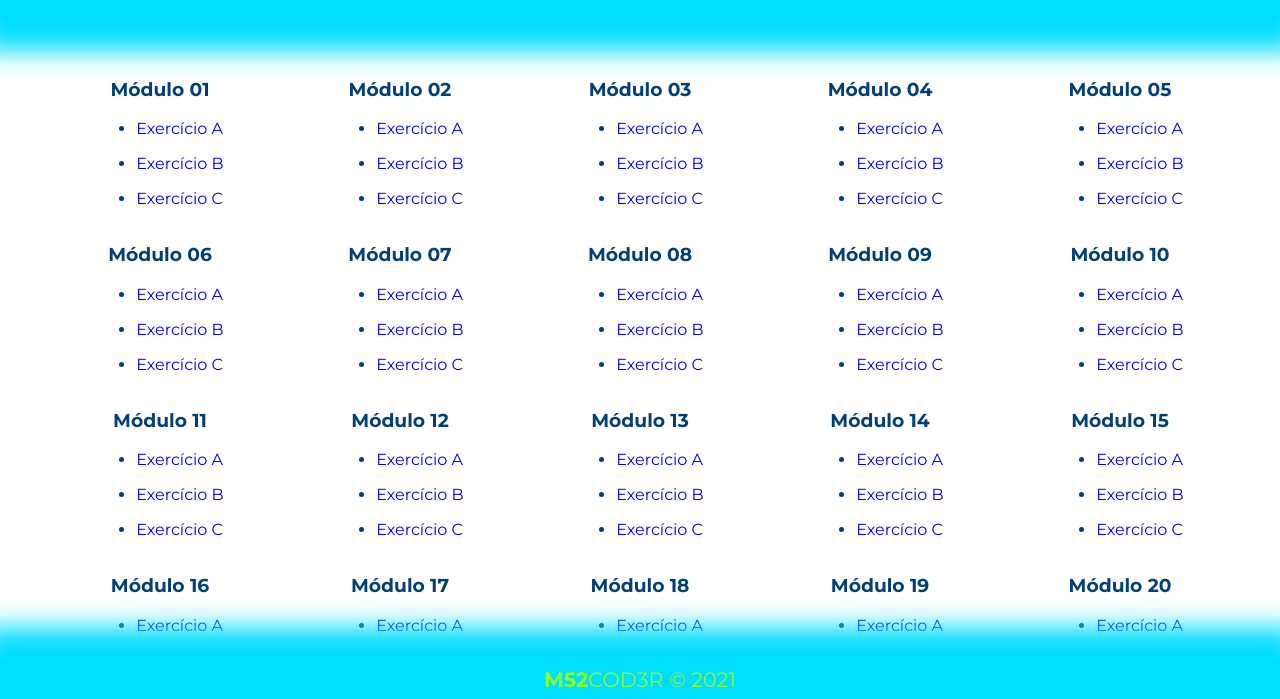
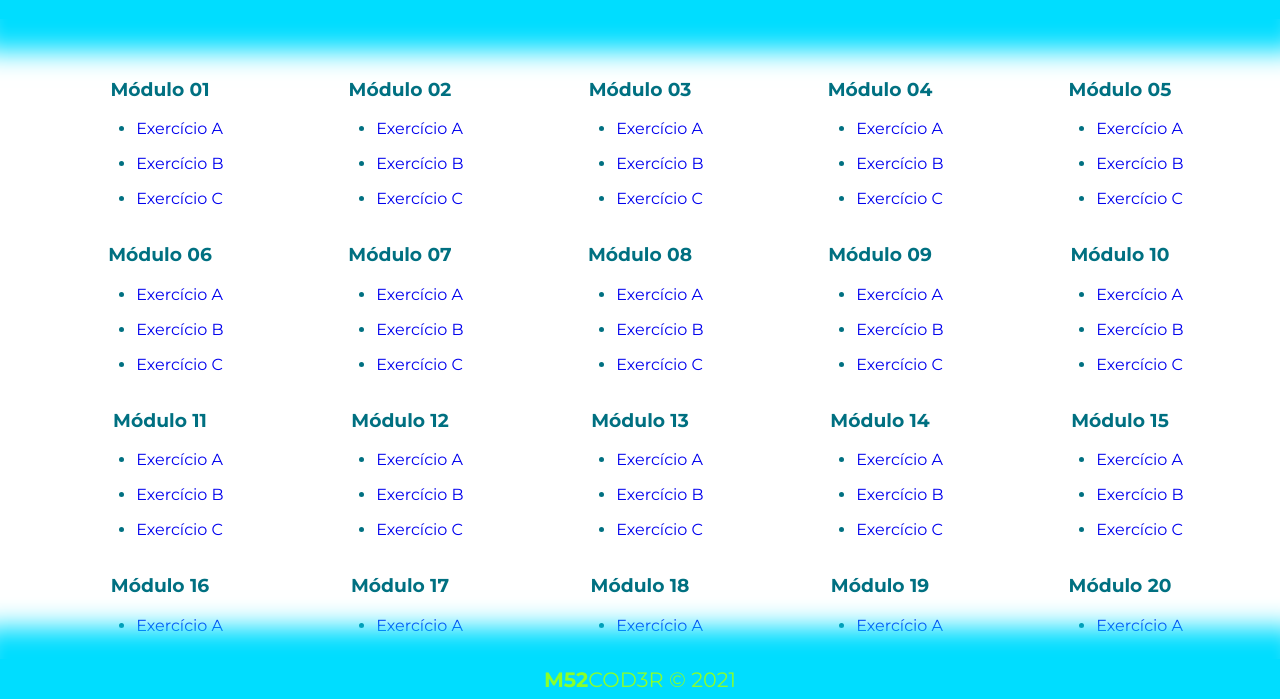
Before and after one commit to Augusto-Chaves/PHP, a plain HTML site: page index.html in a window 1280 px wide. Shown: the part 101-800 px from the top of the page. Drawn offline with Linux system fonts and the light colour scheme.

Commit message:
Atualização de organização

```diff
--- a/assets/css/estilo.css
+++ b/assets/css/estilo.css
@@ -60,7 +60,7 @@ body {
 }
 
 ::-webkit-scrollbar-thumb{
-    background-color: rgb(0, 63, 122);
+    background-color: rgb(0, 112, 129);
     border-radius: 50px
 }
 
@@ -73,7 +73,7 @@ body {
     height: 100%;
     overflow-y: scroll;
     padding: 20px;
-    color: rgb(0, 63, 122);
+    color: rgb(0, 112, 129);
 }
 
 .modulos{
--- a/index.html
+++ b/index.html
@@ -24,11 +24,11 @@
 
     <main class="principal">
 
-        <div class="conteudo">
+        <div class="conteudo"> <!--Abre .Conteúdo-->
 
-            <nav class="modulos">
+            <nav class="modulos"> <!--Abre .Módulos-->
 
-                <div class="modulo">
+                <div class="modulo"> <!--Abre .Módulo-->
 
                     <h3 class="center">Módulo 01</h3>
 
@@ -44,9 +44,9 @@
                         <li><a class="texto" href="#">Exercício C</a></li>
                     </ul>
 
-                </div>
+                </div> <!--Fecha .Módulo-->
 
-                <div class="modulo">
+                <div class="modulo"> <!--Abre .Módulo-->
 
                     <h3 class="center">Módulo 02</h3>
 
@@ -62,9 +62,9 @@
                         <li><a class="texto" href="#">Exercício C</a></li>
                     </ul>
 
-                </div>
+                </div> <!--Fecha .Módulo-->
 
-                <div class="modulo">
+                <div class="modulo"> <!--Abre .Módulo-->
 
                     <h3 class="center">Módulo 03</h3>
 
@@ -80,9 +80,9 @@
                         <li><a class="texto" href="#">Exercício C</a></li>
                     </ul>
 
-                </div>
+                </div> <!--Fecha .Módulo-->
 
-                <div class="modulo">
+                <div class="modulo"> <!--Abre .Módulo-->
 
                     <h3 class="center">Módulo 04</h3>
 
@@ -98,9 +98,9 @@
                         <li><a class="texto" href="#">Exercício C</a></li>
                     </ul>
 
-                </div>
+                </div> <!--Fecha .Módulo-->
 
-                <div class="modulo">
+                <div class="modulo"> <!--Abre .Módulo-->
 
                     <h3 class="center">Módulo 05</h3>
 
@@ -116,13 +116,13 @@
                         <li><a class="texto" href="#">Exercício C</a></li>
                     </ul>
 
-                </div>
+                </div> <!--Fecha .Módulo-->
 
-            </nav>
+            </nav><!--Fecha .Módulos-->
 
-            <nav class="modulos">
+            <nav class="modulos"> <!--Abre .Módulos-->
 
-                <div class="modulo">
+                <div class="modulo"> <!--Abre .Módulo-->
 
                     <h3 class="center">Módulo 06</h3>
 
@@ -138,9 +138,9 @@
                         <li><a class="texto" href="#">Exercício C</a></li>
                     </ul>
 
-                </div>
+                </div> <!--Fecha .Módulo-->
 
-                <div class="modulo">
+                <div class="modulo"> <!--Abre .Módulo-->
 
                     <h3 class="center">Módulo 07</h3>
 
@@ -156,9 +156,9 @@
                         <li><a class="texto" href="#">Exercício C</a></li>
                     </ul>
 
-                </div>
+                </div> <!--Fecha .Módulo-->
 
-                <div class="modulo">
+                <div class="modulo"> <!--Abre .Módulo-->
 
                     <h3 class="center">Módulo 08</h3>
 
@@ -174,9 +174,9 @@
                         <li><a class="texto" href="#">Exercício C</a></li>
                     </ul>
 
-                </div>
+                </div> <!--Fecha .Módulo-->
 
-                <div class="modulo">
+                <div class="modulo"> <!--Abre .Módulo-->
 
                     <h3 class="center">Módulo 09</h3>
 
@@ -192,9 +192,9 @@
                         <li><a class="texto" href="#">Exercício C</a></li>
                     </ul>
 
-                </div>
+                </div> <!--Fecha .Módulo-->
 
-                <div class="modulo">
+                <div class="modulo"> <!--Abre .Módulo-->
 
                     <h3 class="center">Módulo 10</h3>
 
@@ -210,13 +210,13 @@
                         <li><a class="texto" href="#">Exercício C</a></li>
                     </ul>
 
-                </div>
+                </div> <!--Fecha .Módulo-->
 
-            </nav>
+            </nav> <!--Fecha .Módulos-->
 
-            <nav class="modulos">
+            <nav class="modulos"> <!--Abre .Módulos-->
 
-                <div class="modulo">
+                <div class="modulo"> <!--Abre .Módulo-->
 
                     <h3 class="center">Módulo 11</h3>
 
@@ -232,9 +232,9 @@
                         <li><a class="texto" href="#">Exercício C</a></li>
                     </ul>
 
-                </div>
+                </div> <!--Fecha .Módulo-->
 
-                <div class="modulo">
+                <div class="modulo"> <!--Abre .Módulo-->
 
                     <h3 class="center">Módulo 12</h3>
 
@@ -250,9 +250,9 @@
                         <li><a class="texto" href="#">Exercício C</a></li>
                     </ul>
 
-                </div>
+                </div> <!--Fecha .Módulo-->
 
-                <div class="modulo">
+                <div class="modulo"> <!--Abre .Módulo-->
 
                     <h3 class="center">Módulo 13</h3>
 
@@ -268,9 +268,9 @@
                         <li><a class="texto" href="#">Exercício C</a></li>
                     </ul>
 
-                </div>
+                </div> <!--Fecha .Módulo-->
 
-                <div class="modulo">
+                <div class="modulo"> <!--Abre .Módulo-->
 
                     <h3 class="center">Módulo 14</h3>
 
@@ -286,9 +286,9 @@
                         <li><a class="texto" href="#">Exercício C</a></li>
                     </ul>
 
-                </div>
+                </div> <!--Fecha .Módulo-->
 
-                <div class="modulo">
+                <div class="modulo"> <!--Abre .Módulo-->
 
                     <h3 class="center">Módulo 15</h3>
 
@@ -304,13 +304,13 @@
                         <li><a class="texto" href="#">Exercício C</a></li>
                     </ul>
 
-                </div>
+                </div> <!--Fecha .Módulo-->
 
-            </nav>
+            </nav> <!--Fecha .Módulos-->
 
-            <nav class="modulos">
+            <nav class="modulos"> <!--Abre .Módulos-->
 
-                <div class="modulo">
+                <div class="modulo"> <!--Abre .Módulo-->
 
                     <h3 class="center">Módulo 16</h3>
 
@@ -326,9 +326,9 @@
                         <li><a class="texto" href="#">Exercício C</a></li>
                     </ul>
 
-                </div>
+                </div> <!--Fecha .Módulo-->
 
-                <div class="modulo">
+                <div class="modulo">  <!--Abre .Módulo-->
 
                     <h3 class="center">Módulo 17</h3>
 
@@ -344,9 +344,9 @@
                         <li><a class="texto" href="#">Exercício C</a></li>
                     </ul>
 
-                </div>
+                </div> <!--Fecha .Módulo-->
 
-                <div class="modulo">
+                <div class="modulo"> <!--Abre .Módulo-->
 
                     <h3 class="center">Módulo 18</h3>
 
@@ -362,9 +362,9 @@
                         <li><a class="texto" href="#">Exercício C</a></li>
                     </ul>
 
-                </div>
+                </div> <!--Fecha .Módulo-->
 
-                <div class="modulo">
+                <div class="modulo"> <!--Abre .Módulo-->
 
                     <h3 class="center">Módulo 19</h3>
 
@@ -380,9 +380,9 @@
                         <li><a class="texto" href="#">Exercício C</a></li>
                     </ul>
 
-                </div>
+                </div> <!--Fecha .Módulo-->
 
-                <div class="modulo">
+                <div class="modulo"> <!--Abre .Módulo-->
 
                     <h3 class="center">Módulo 20</h3>
 
@@ -398,13 +398,13 @@
                         <li><a class="texto" href="#">Exercício C</a></li>
                     </ul>
 
-                </div>
+                </div> <!--Fecha .Módulo-->
 
-            </nav>
+            </nav> <!--Fecha .Módulos-->
 
-            <nav class="modulos">
+            <nav class="modulos"> <!--Abre .Módulos-->
 
-                <div class="modulo">
+                <div class="modulo"> <!--Abre .Módulo-->
 
                     <h3 class="center">Módulo 21</h3>
 
@@ -420,9 +420,9 @@
                         <li><a class="texto" href="#">Exercício C</a></li>
                     </ul>
 
-                </div>
+                </div> <!--Fecha .Módulo-->
 
-                <div class="modulo">
+                <div class="modulo"> <!--Abre .Módulo-->
 
                     <h3 class="center">Módulo 22</h3>
 
@@ -438,9 +438,9 @@
                         <li><a class="texto" href="#">Exercício C</a></li>
                     </ul>
 
-                </div>
+                </div> <!--Fecha .Módulo-->
 
-                <div class="modulo">
+                <div class="modulo"> <!--Abre .Módulo-->
 
                     <h3 class="center">Módulo 23</h3>
 
@@ -458,7 +458,7 @@
 
                 </div>
 
-                <div class="modulo">
+                <div class="modulo"> <!--Abre .Modulo-->
 
                     <h3 class="center">Módulo 24</h3>
 
@@ -474,9 +474,9 @@
                         <li><a class="texto" href="#">Exercício C</a></li>
                     </ul>
 
-                </div>
+                </div> <!--Fecha .Módulo-->
 
-                <div class="modulo">
+                <div class="modulo"> <!--Abre .Módulo-->
 
                     <h3 class="center">Módulo 25</h3>
 
@@ -492,17 +492,17 @@
                         <li><a class="texto" href="#">Exercício C</a></li>
                     </ul>
 
-                </div>
+                </div> <!--Fecha .Módulo-->
 
-            </nav>
+            </nav> <!--Fecha .Módulos-->
 
-        </div>
+        </div> <!--Fecha .Conteúdo-->
 
     </main>
 
     <footer class="rodape">
 
-        <p class="teste"><strong>M52</strong>COD3R © 2021</p>
+        <p><strong>M52</strong>COD3R © 2021</p>
 
     </footer>
 
```
